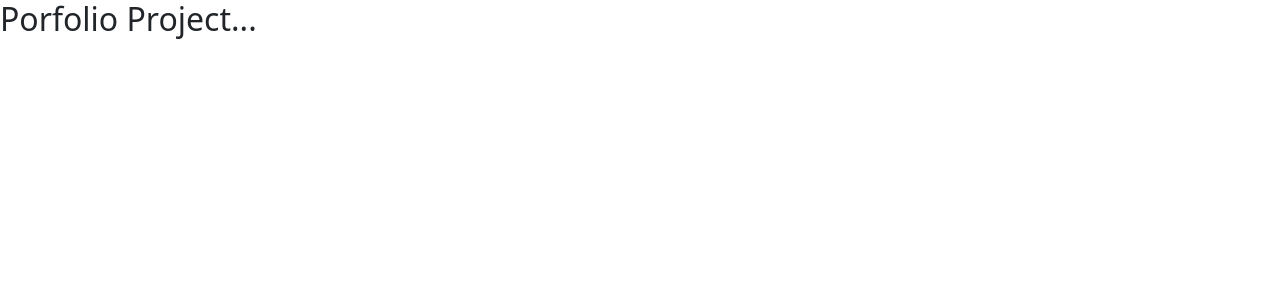
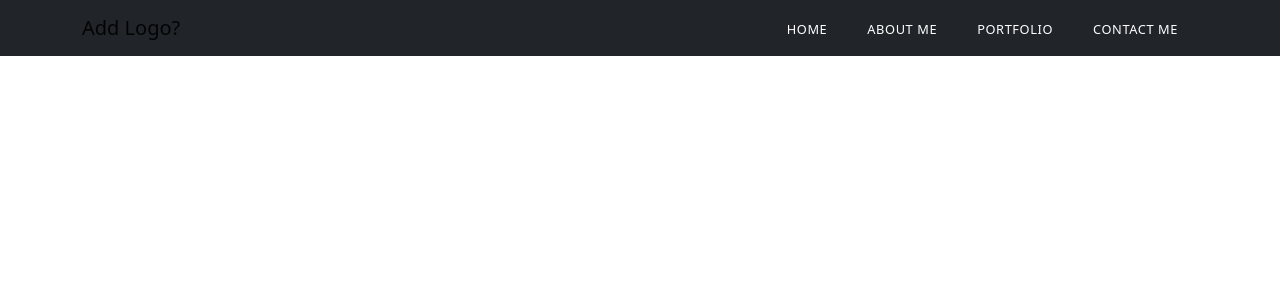
Before and after one commit to smcconaha/portfolio_rework, a React (Create React App) app in the folder my-app/: page / in a window 1280 px wide. Shown: the top 300 px of the page. Built offline with nearby package versions, Linux system fonts and the light colour scheme.

Commit message:
Added nav bar functionality and styling

```diff
--- a/my-app/public/index.html
+++ b/my-app/public/index.html
@@ -39,5 +39,7 @@
       To begin the development, run `npm start` or `yarn start`.
       To create a production bundle, use `npm run build` or `yarn build`.
     -->
+    <script src="https://cdn.jsdelivr.net/npm/@popperjs/core@2.11.6/dist/umd/popper.min.js" integrity="sha384-oBqDVmMz9ATKxIep9tiCxS/Z9fNfEXiDAYTujMAeBAsjFuCZSmKbSSUnQlmh/jp3" crossorigin="anonymous"></script>
+    <script src="https://cdn.jsdelivr.net/npm/bootstrap@5.2.2/dist/js/bootstrap.min.js" integrity="sha384-IDwe1+LCz02ROU9k972gdyvl+AESN10+x7tBKgc9I5HFtuNz0wWnPclzo6p9vxnk" crossorigin="anonymous"></script>
   </body>
 </html>
--- a/my-app/src/App.css
+++ b/my-app/src/App.css
@@ -1,3 +1,10 @@
+@import url('https://fonts.googleapis.com/css2?family=Roboto+Condensed:wght@300&display=swap');
+
+body {
+  font-family: "Roboto Condensed" sans-serif;
+
+}
+
 .App {
   text-align: center;
 }
@@ -36,3 +43,30 @@
     transform: rotate(360deg);
   }
 }
+
+/*NAV BAR LINKS*/
+nav a.nav-link {
+  font-size: 0.8rem;
+  letter-spacing: 0.0375rem;
+  cursor: pointer;
+  border-top: 0.1875rem solid rgba(255,255,255,0);
+}
+
+nav ul li {
+  text-transform: uppercase;
+}
+
+.navbar-nav > li > a {
+  margin-right: 0.75rem;
+  margin-left: 0.75rem;
+  color: #fff !important;
+  border-top: 0.1875rem solid rgba(255,255,255,0);
+}
+
+.navbar-nav > li > a.active, .navbar-nav > li > a.active:focus {
+  border-top: 0.1875rem solid #73B3FA;
+}
+
+.navbar-nav > li > a:hover {
+  border-top: 0.1875rem solid #73B3FA;
+}
--- a/my-app/src/App.js
+++ b/my-app/src/App.js
@@ -1,9 +1,10 @@
 import './App.css';
 import "./../../node_modules/bootstrap/dist/css/bootstrap.min.css";
+import Navbar from './components/Navbar';
 
 function App() {
   return (
-    <h2>Porfolio Project...</h2>
+    <Navbar />
   );
 }
 
--- /dev/null
+++ b/my-app/src/components/Navbar.js
@@ -0,0 +1,35 @@
+import React from 'react';
+import { FontAwesomeIcon } from '@fortawesome/react-fontawesome'
+import { faBars } from '@fortawesome/free-solid-svg-icons'
+
+
+const Navbar = () => {
+  return (
+    <nav className="navbar navbar-expand-lg bg-dark">
+        <div className="container">
+            <a className="navbar-brand" href="#">Add Logo?</a>
+            <button className="navbar-toggler" type="button" data-bs-toggle="collapse" data-bs-target="#navbarSupportedContent" aria-controls="navbarSupportedContent" aria-expanded="false" aria-label="Toggle navigation">
+            <FontAwesomeIcon icon={faBars} style={{color: '#fff'}}/>
+            </button>
+            <div className="collapse navbar-collapse" id="navbarSupportedContent">
+            <ul className="navbar-nav ms-auto mb-2 mb-lg-0">
+                <li className="nav-item">
+                    <a className="nav-link" aria-current="page" href="#">Home</a>
+                </li>
+                <li class="nav-item">
+                     <a class="nav-link" href="#">About Me</a>
+                </li>
+                <li class="nav-item">
+                     <a class="nav-link" href="#">Portfolio</a>
+                </li>
+                <li class="nav-item">
+                     <a class="nav-link" href="#">Contact Me</a>
+                </li>
+            </ul>
+            </div>
+        </div>
+    </nav>
+  )
+}
+
+export default Navbar
--- a/package.json
+++ b/package.json
@@ -1,5 +1,9 @@
 {
   "dependencies": {
+    "@fortawesome/fontawesome-svg-core": "^6.2.0",
+    "@fortawesome/free-regular-svg-icons": "^6.2.0",
+    "@fortawesome/free-solid-svg-icons": "^6.2.0",
+    "@fortawesome/react-fontawesome": "^0.2.0",
     "bootstrap": "^5.2.2"
   }
 }
```
Also changed, not shown: 1 other file (tests, documents, lock files or other folders).
